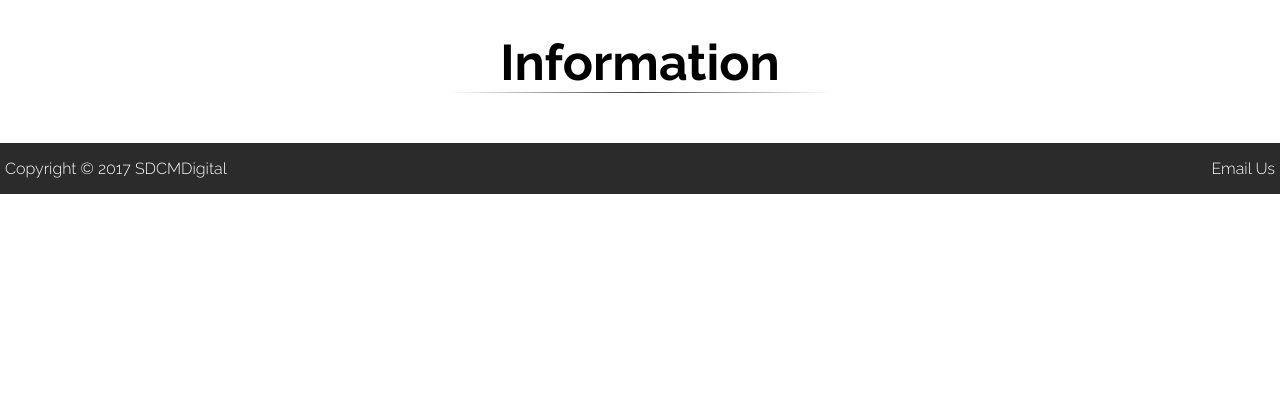
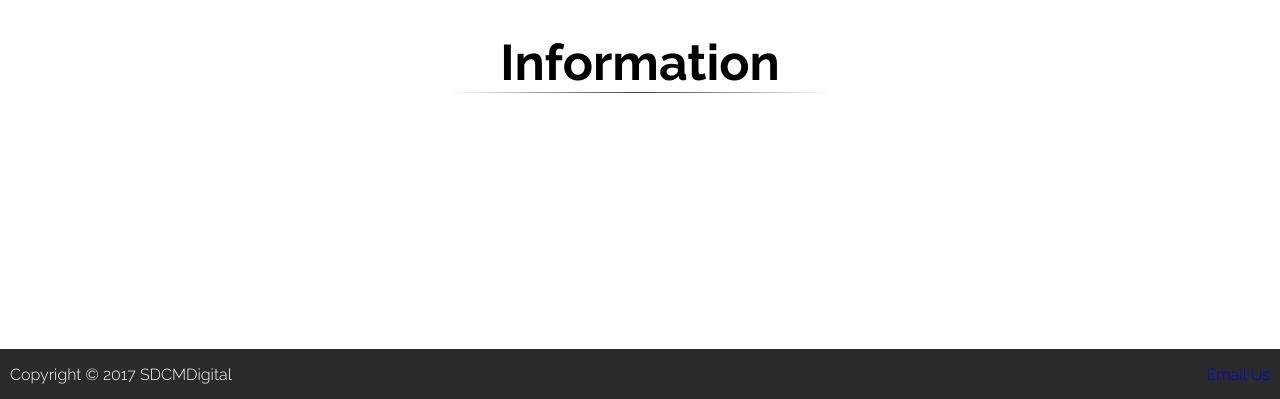
Before and after one commit to SDCM-Digital/SDCM-Billing, a PHP site: page / in a window 1280 px wide. Shown: the part 401-800 px from the top of the page. Run offline with PHP 8.4, Linux system fonts and the light colour scheme; data that the repository does not hold is empty; a stand-in replaces the project's code that opens the database connection.

Commit message:
Fixing all the things

```diff
--- a/assets/css/main.css
+++ b/assets/css/main.css
@@ -4,6 +4,13 @@ body, html {
   margin: 0;
   padding: 0;
   font-family: Raleway, sans-serif;
+}
+html {
+  position: relative;
+  min-height: 100%;
+}
+body {
+  margin: 0 0 100px;
 }
 
 /* Navigation */
@@ -178,6 +185,11 @@ nav li a {
 .footer {
   bottom: 5px;
   background: rgba(20, 20, 20, 0.9);
+  position: absolute;
+  bottom: 0;
+  height: 50px;
+  width: 100%;
+  overflow: hidden;
   margin-top: 50px;
 }
 .footer p {
@@ -186,7 +198,7 @@ nav li a {
 .footer #copyright {
   bottom: 5px;
   color: #FFFFFF;
-  padding-left: 5px;
+  padding-left: 10px;
 }
 .footer #email {
   bottom: 5px;
@@ -194,9 +206,15 @@ nav li a {
   right: 10px;
   width: 300px;
   text-align: right;
-  padding-right: 5px;
+  color: #FFFFFF;
+  padding-right: 10px;
 }
 .footer #email a {
-  color: #FFFFFF;
   text-decoration: none;
 }
+.footer #email:hover a {
+  -webkit-animation-name: pulse;
+  -webkit-animation-duration: 0.5s;
+  -webkit-animation-iteration-count: 100;
+
+}
```
